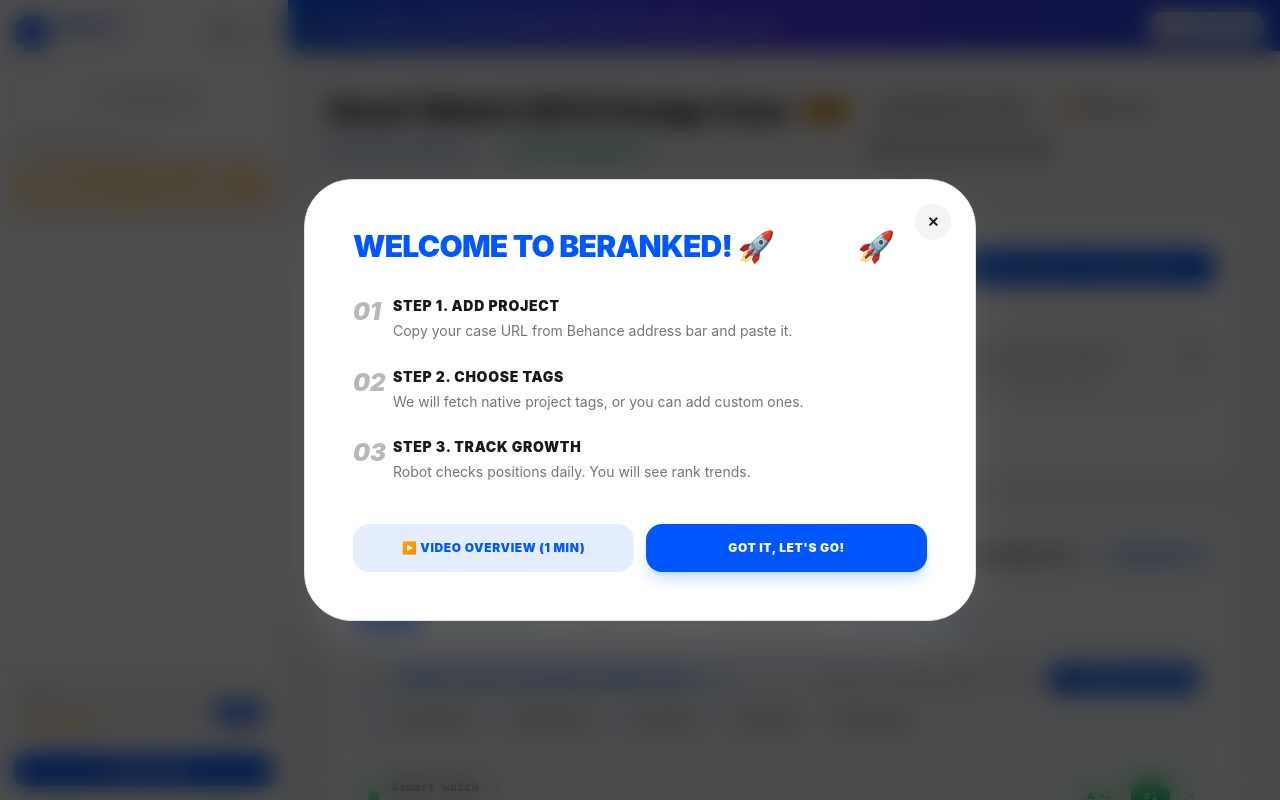
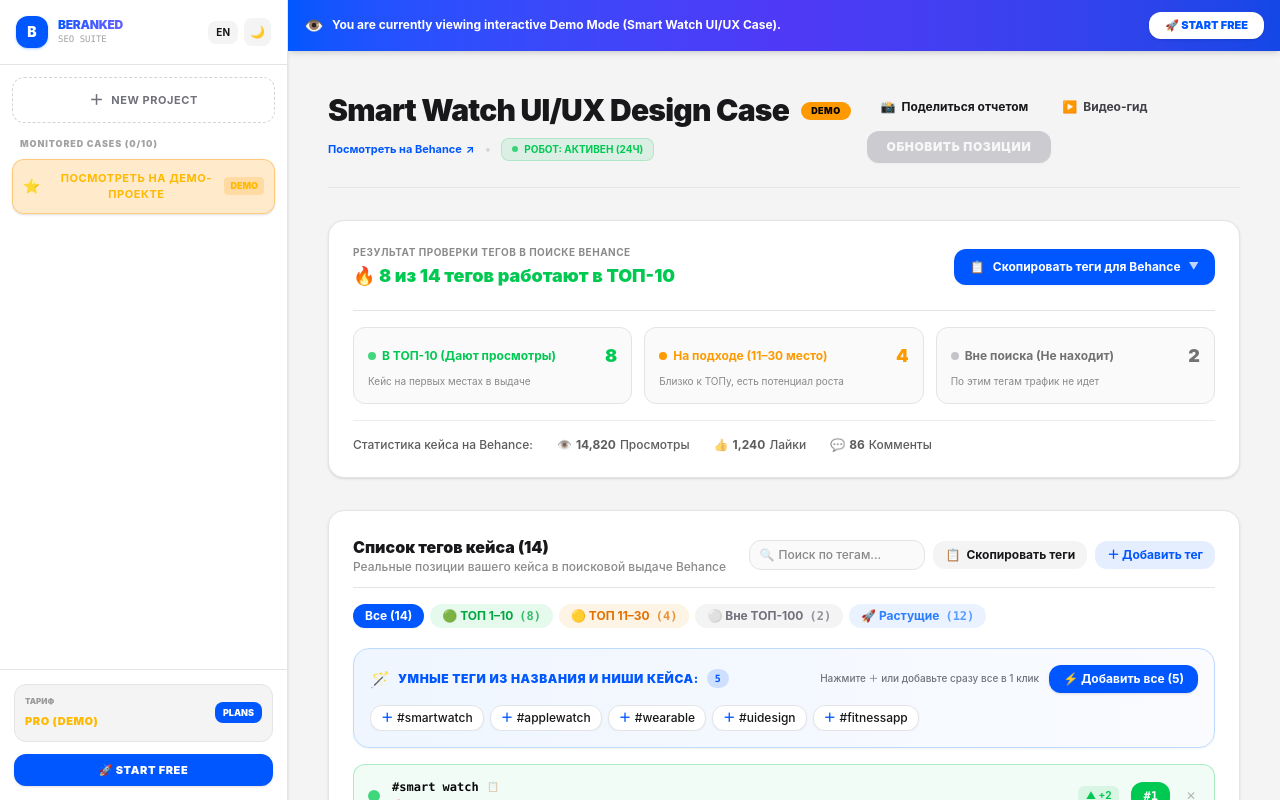
Before and after one commit to vladkharin/behance-tags-saas-front, a React (Vite) app: page /demo in a window 1280 px wide. Built offline with nearby package versions, Linux system fonts and the light colour scheme.

Commit message:
fix(demo): disable welcome modal in demo, wire auth redirect to start free, guard add project, fix EN matrix locales

```diff
--- a/src/App.tsx
+++ b/src/App.tsx
@@ -42,6 +42,7 @@
         onNavigatePricing={() => navigate("/plans")}
         onNavigateLegal={(view) => navigate(`/${view}`)}
         onNavigateAdmin={() => navigate("/admin")}
+        onNavigateAuth={() => navigate("/auth")}
         logout={logout}
       />
     );
@@ -77,7 +78,8 @@
             <Dashboard
               onNavigatePricing={() => navigate("/plans")}
               onNavigateLegal={(view) => navigate(`/${view}`)}
-              logout={logout}
+              onNavigateAuth={() => navigate("/auth")}
+              logout={() => navigate("/auth")}
               initialDemo={true}
             />
           }
--- a/src/pages/Dashboard.tsx
+++ b/src/pages/Dashboard.tsx
@@ -59,6 +59,7 @@
   onNavigatePricing: () => void;
   onNavigateLegal: (view: "help" | "plans" | "terms" | "privacy" | "refund") => void;
   onNavigateAdmin?: () => void;
+  onNavigateAuth?: () => void;
   logout: () => void;
   initialDemo?: boolean;
 }
@@ -67,6 +68,7 @@
   onNavigatePricing,
   onNavigateLegal,
   onNavigateAdmin,
+  onNavigateAuth,
   logout,
   initialDemo = false,
 }) => {
@@ -78,7 +80,7 @@
   const dateLocale = i18n.language === "ru" ? ru : enUS;
 
   // --- STATE ---
-  const [showWelcome, setShowWelcome] = useState(() => !localStorage.getItem("onboarding_complete"));
+  const [showWelcome, setShowWelcome] = useState(() => !localStorage.getItem("onboarding_complete") && !initialDemo);
   const [isVideoTutorialOpen, setIsVideoTutorialOpen] = useState(false);
   const [isProfileModalOpen, setIsProfileModalOpen] = useState(false);
   const [projects, setProjects] = useState<BehanceProject[]>([]);
@@ -303,6 +305,23 @@
   };
 
   const handleAddNewProjectClick = () => {
+    if (isDemoMode && !isAuthenticated) {
+      confirm({
+        title: t("dashboard.dialogs.demoAddProjectTitle"),
+        message: t("dashboard.dialogs.demoAddProjectMsg"),
+        confirmText: t("dashboard.dialogs.demoAddProjectConfirm"),
+        cancelText: t("dashboard.dialogs.demoAddProjectCancel"),
+        onConfirm: () => {
+          if (onNavigateAuth) {
+            onNavigateAuth();
+          } else {
+            onNavigatePricing();
+          }
+        },
+      });
+      return;
+    }
+
     if (projects.length >= planLimits.maxProjects) {
       confirm({
         title: t("dashboard.dialogs.limitTitle"),
@@ -580,7 +599,7 @@
     <div className="flex h-screen overflow-hidden bg-behance-grayBg dark:bg-behance-darkBg">
       {/* ONBOARDING WELCOME MODAL */}
       <WelcomeModal
-        isOpen={showWelcome}
+        isOpen={showWelcome && !isDemoMode && Boolean(isAuthenticated)}
         onClose={() => setShowWelcome(false)}
         onOpenTutorial={() => setIsVideoTutorialOpen(true)}
       />
@@ -618,7 +637,7 @@
         onAddNewProject={handleAddNewProjectClick}
         onTryDemo={handleTryDemo}
         onOpenProfile={() => setIsProfileModalOpen(true)}
-        onNavigateAuth={() => onNavigateLegal("help")}
+        onNavigateAuth={onNavigateAuth}
         onNavigatePricing={onNavigatePricing}
         onNavigateLegal={onNavigateLegal}
         onNavigateAdmin={onNavigateAdmin}
@@ -632,10 +651,16 @@
           <div className="bg-gradient-to-r from-behance-blue via-indigo-600 to-blue-700 text-white px-4 py-3 text-xs font-bold flex flex-col sm:flex-row items-center justify-between gap-2 text-center sm:text-left animate-in fade-in sticky top-0 z-40 shadow-md">
             <div className="flex items-center gap-2">
               <span className="text-base">👁️</span>
-              <span>Вы находитесь в интерактивном Демо-режиме (Smart Watch UI/UX Case).</span>
+              <span>
+                {i18n.language === "ru"
+                  ? "Вы находитесь в интерактивном Демо-режиме (Smart Watch UI/UX Case)."
+                  : "You are currently viewing interactive Demo Mode (Smart Watch UI/UX Case)."}
+              </span>
             </div>
             <button
-              onClick={() => onNavigateLegal("help")}
+              onClick={() => {
+                if (onNavigateAuth) onNavigateAuth();
+              }}
               type="button"
               className="px-4 py-1.5 rounded-xl bg-white text-behance-blue font-black uppercase text-[11px] shadow-sm hover:scale-105 transition-all cursor-pointer shrink-0"
             >
```
